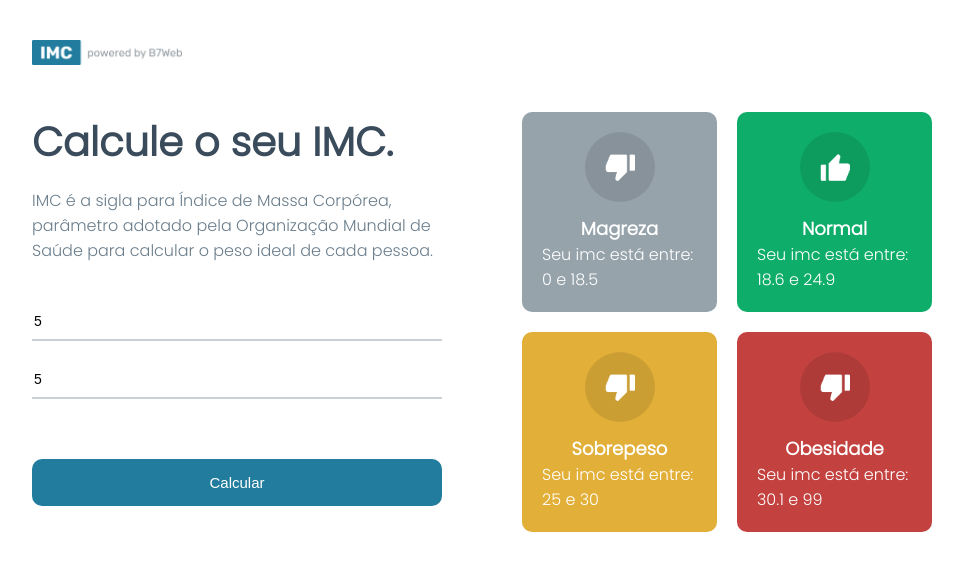
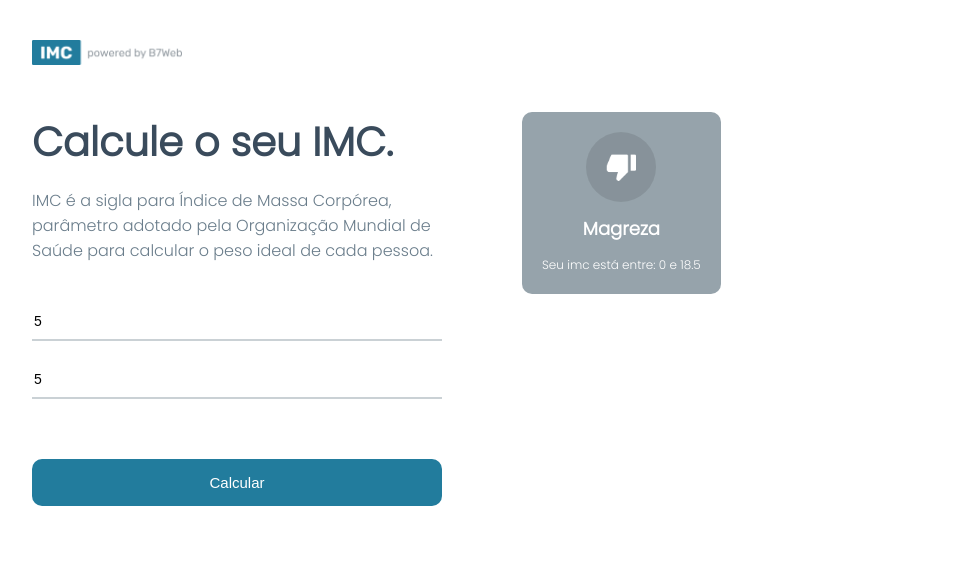
Before and after one commit to SrKirashy/Calculadora_IMC_B7Web_Curso, a React (Create React App) app: page / in a window 1280 px wide. Both pictures are taken after typing "5", "5" into the empty fields and a click on the button "Calcular". Shown: the top 570 px of the page, without its empty margins (158-1121 px from the left). Built offline with nearby package versions, Linux system fonts and the light colour scheme.

Commit message:
Criada parte de calculo e mostrando o resultado na tela

```diff
--- a/src/App.tsx
+++ b/src/App.tsx
@@ -1,16 +1,17 @@
 import styles from './App.module.css';
 import poweredImage from './assets/powered.png';
 import { useState } from 'react';
-import { levels, calculateImc} from './helpers/imc';
+import { levels, calculateImc, Level} from './helpers/imc';
 import {GridItem} from './componets/GridItem';
 
 const App = () => {
   const [heightField, setHeightField] = useState<number>(0);
   const [weightField, setWeightField] = useState<number>(0);
+  const [toShow, setToShow] = useState<Level | null>(null);
 
   const handleCalculateButton = () => {
     if (heightField && weightField) {
-     calculateImc(heightField,weightField);
+     setToShow(calculateImc(heightField,weightField));
     } else {
       alert('Digite todos os campos.')
     }
@@ -44,11 +45,21 @@ const App = () => {
           </div>
 
           <div className={styles.rightSide}>
+            {!toShow &&
               <div className={styles.grid}>
                 {levels.map((item,key)=>(
                   <GridItem key={key} item={item}/>
                 ))}
+            </div>
+            }
+
+            {toShow &&
+              <div className={styles.rightBig}>
+                <div className={styles.rightArrow}></div>
+                <GridItem item={toShow}/>
               </div>
+
+            }
           </div>
       </div>
     </div>
--- a/src/componets/GridItem/GridItem.module.css
+++ b/src/componets/GridItem/GridItem.module.css
@@ -23,3 +23,7 @@
     margin-top: 13px;
 
 }
+.gridInfo {
+    font-size: 12px;
+    margin-top: 14px;
+}
```
